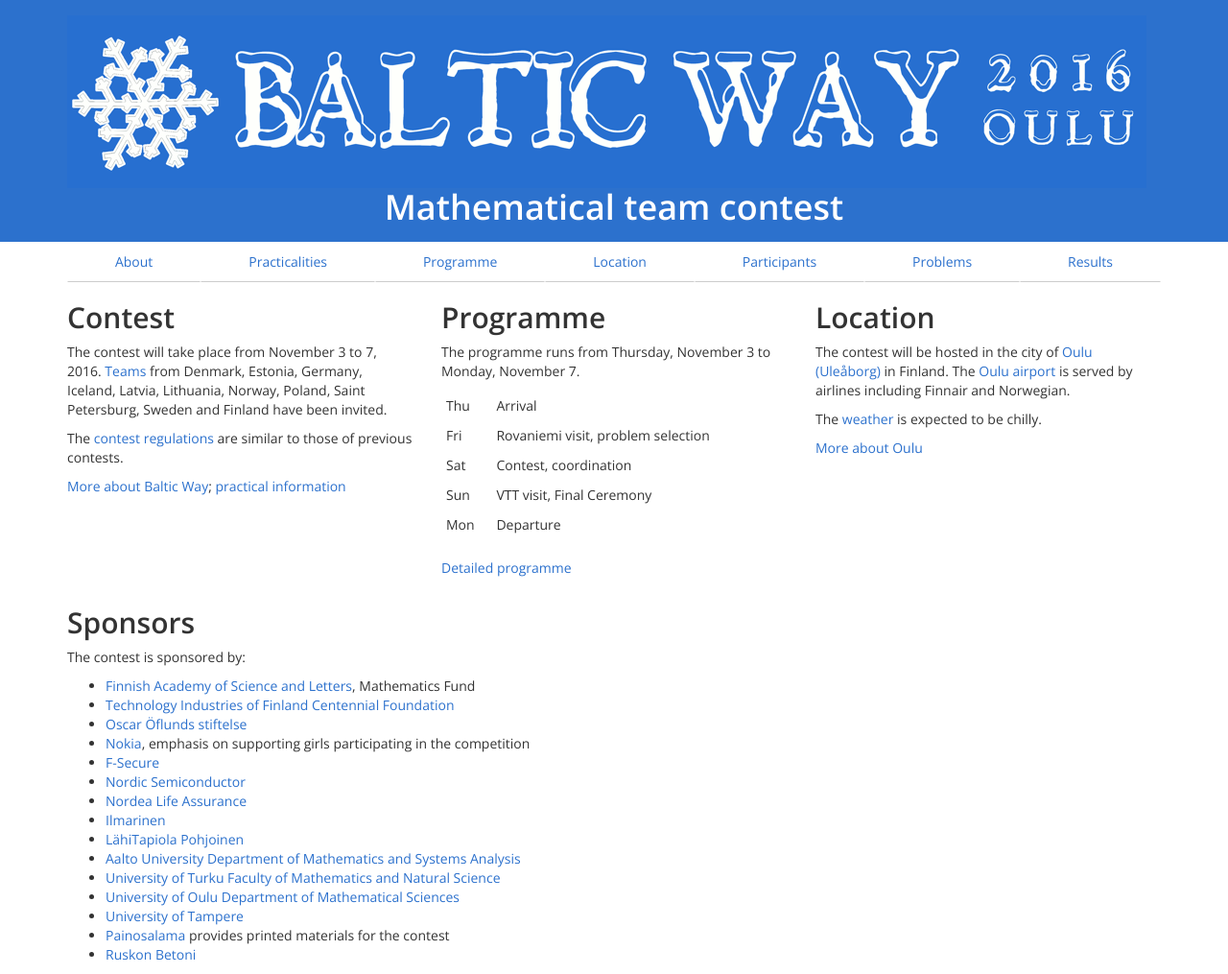
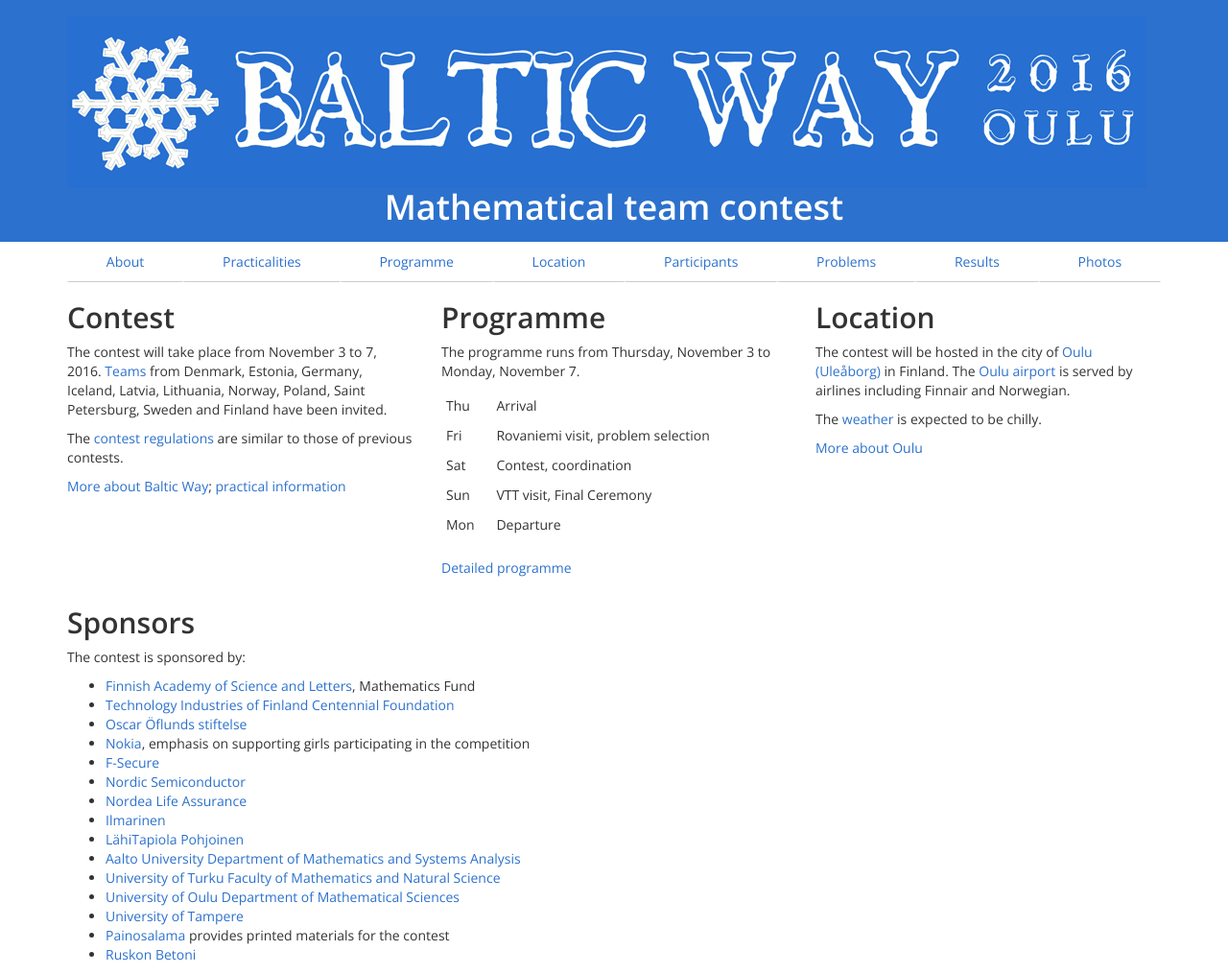
Before and after one commit to matematiikkakilpailut/matematiikkakilpailut.github.io, a Jekyll site: the page built from BW2016/index.md, in a window 1280 px wide. Shown: the whole page at 96% size. Built offline with Jekyll 4.4.1, drawn with Linux system fonts in a browser that asks for light colours.

Commit message:
Update bw2016.html

```diff
--- a/_layouts/bw2016.html
+++ b/_layouts/bw2016.html
@@ -35,6 +35,7 @@
           <li{% if page.nav == "participants" %} class="active"{% endif %}><a href="/BW2016/participants/">Participants</a></li>
           <li{% if page.nav == "problems" %} class="active"{% endif %}><a href="/BW2016/problems/">Problems</a></li>
           <li{% if page.nav == "results" %} class="active"{% endif %}><a href="/BW2016/results/">Results</a></li>
+		<li{% if page.nav == "photos" %} class="actice"{% endif %}><a href="/BW2016/photos/">Photos</a></li>
 	</ul>
       </nav>
       <div class="container" role="main">
```
